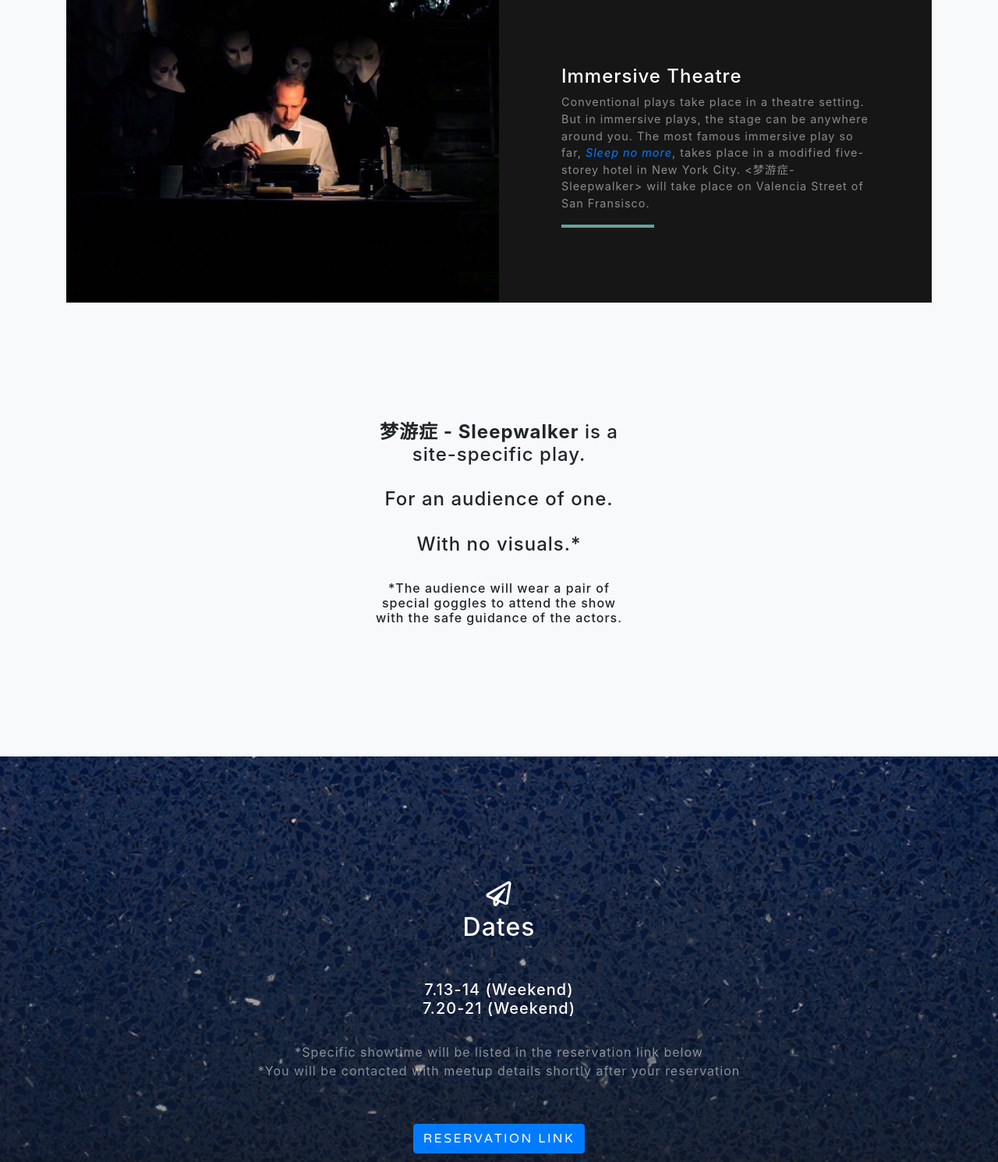
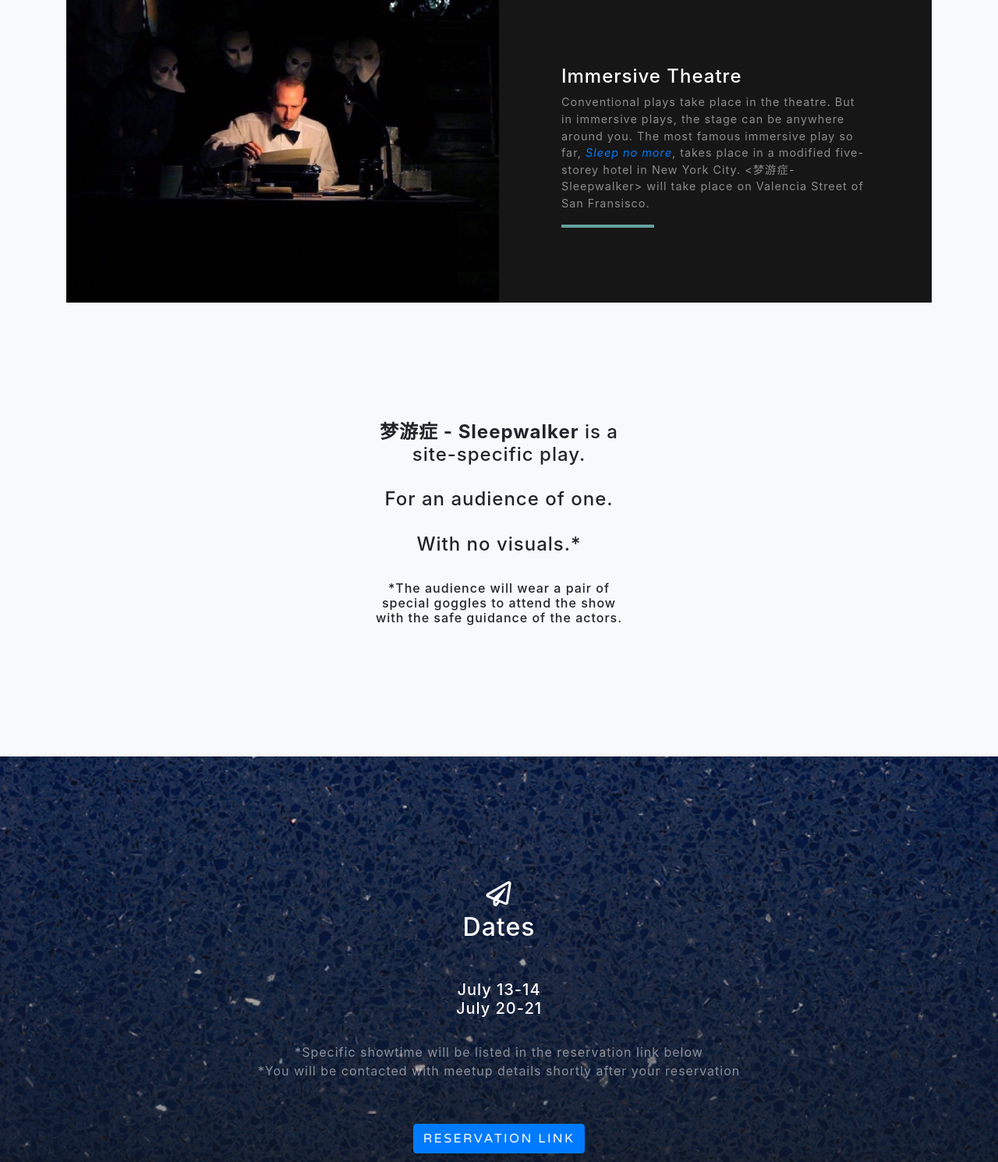
Before and after one commit to gdomnijl/sleepwalker, a website with bundled scripts: page index.html in a window 1280 px wide. Shown: the part 3160-4650 px from the top of the page at 78% size. Built offline with nearby package versions, Linux system fonts and the light colour scheme.

Commit message:
Update index.html

```diff
--- a/index.html
+++ b/index.html
@@ -148,7 +148,7 @@
             <div class="d-flex h-100">
               <div class="project-text w-100 my-auto text-center text-lg-left">
                 <h4 class="text-white">Immersive Theatre</h4>
-                <p class="mb-0 text-white-50">Conventional plays take place in a theatre setting. But in immersive plays, the stage can be anywhere around you. The most famous immersive play so far, <a href = " https://mckittrickhotel.com/sleep-no-more/"><i>Sleep no more</i></a>, takes place in a modified five-storey hotel in New York City. <梦游症-Sleepwalker> will take place on Valencia Street of San Fransisco. </p>
+                <p class="mb-0 text-white-50">Conventional plays take place in the theatre. But in immersive plays, the stage can be anywhere around you. The most famous immersive play so far, <a href = " https://mckittrickhotel.com/sleep-no-more/"><i>Sleep no more</i></a>, takes place in a modified five-storey hotel in New York City. <梦游症-Sleepwalker> will take place on Valencia Street of San Fransisco. </p>
                 <hr class="d-none d-lg-block mb-0 ml-0">
               </div>
             </div>
@@ -181,7 +181,7 @@
           <h2 class="text-white mb-5">Dates</h2>
 
 <h5 class= "section-subheading text-white">
-7.13-14 (Weekend)<br>7.20-21 (Weekend)</h5><br>
+July 13-14<br>July 20-21</h5><br>
 <p class = "text-white-50">*Specific showtime will be listed in the reservation link below<br>*You will be contacted with meetup details shortly after your reservation</p>
 <br>
 <p class = "text-white-50"></p>
```
